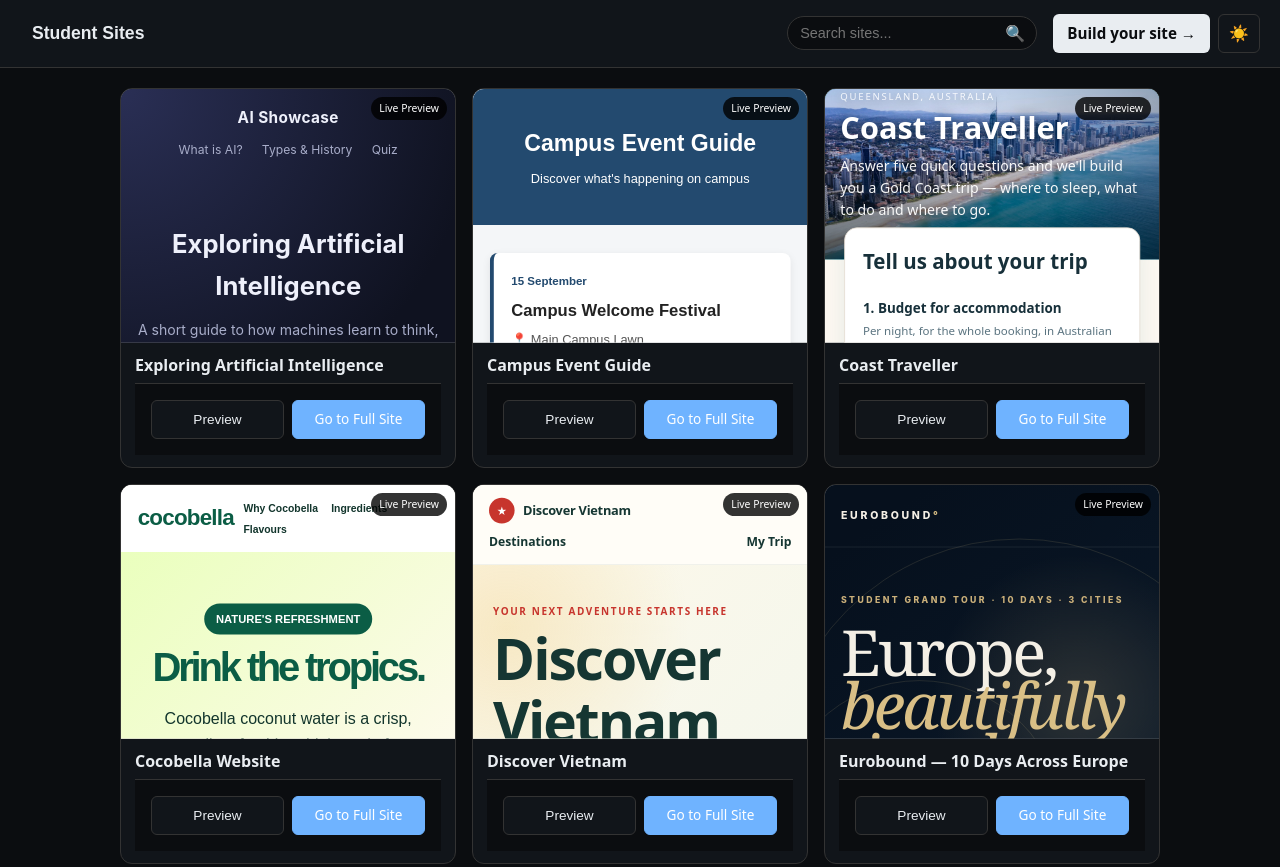
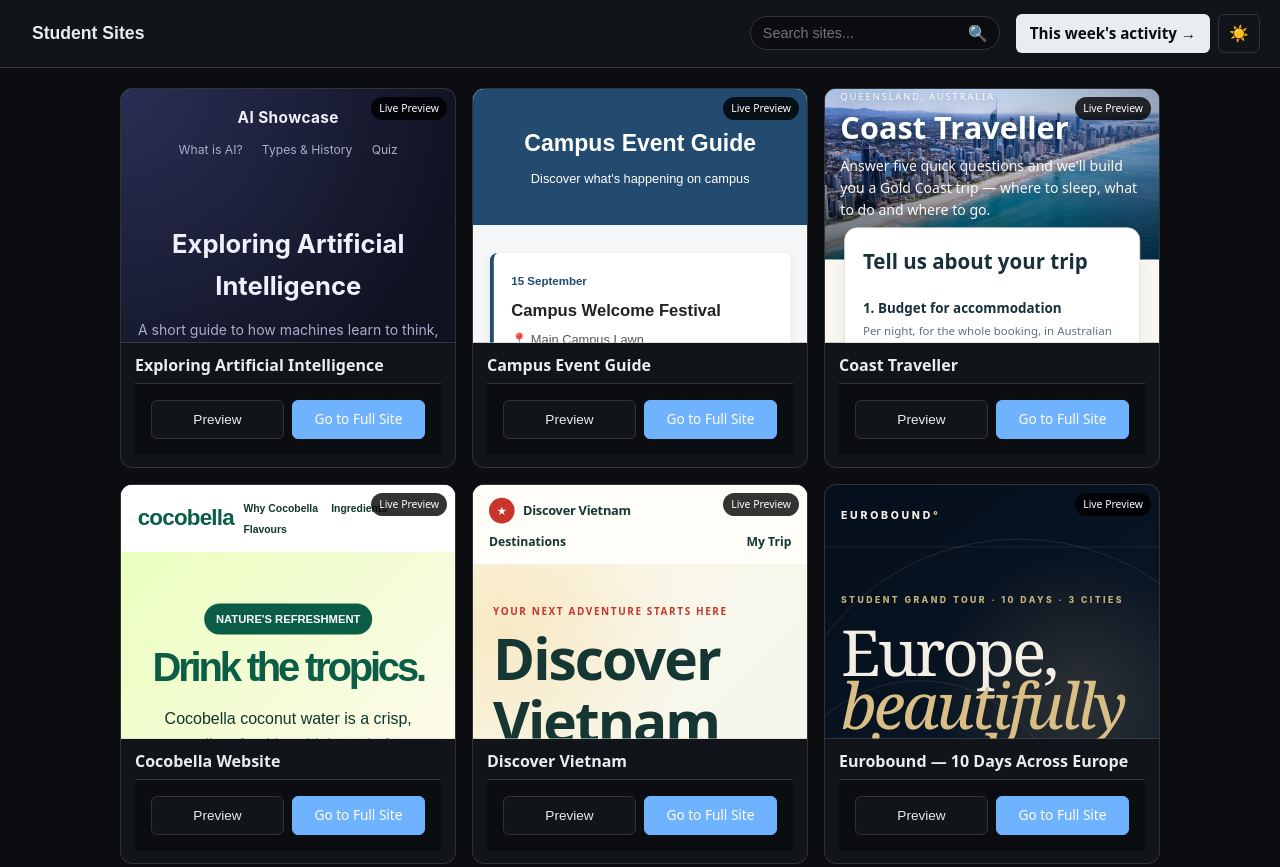
Before and after one commit to achakerian/student-sites, a plain HTML site: page index.html in a window 1280 px wide. Shown: the top 867 px of the page. Drawn offline with nearby package versions, Linux system fonts and the light colour scheme.

Commit message:
Rename homepage CTA to This week's activity

```diff
--- a/index.html
+++ b/index.html
@@ -16,7 +16,7 @@
         <span class="search-icon">🔍</span>
       </div>
       <div class="nav-buttons">
-        <a class="nav-cta" href="start/">Build your site →</a>
+        <a class="nav-cta" href="start/">This week's activity →</a>
         <button id="theme-toggle" aria-label="Toggle light/dark mode">☀️</button>
       </div>
     </nav>
```
